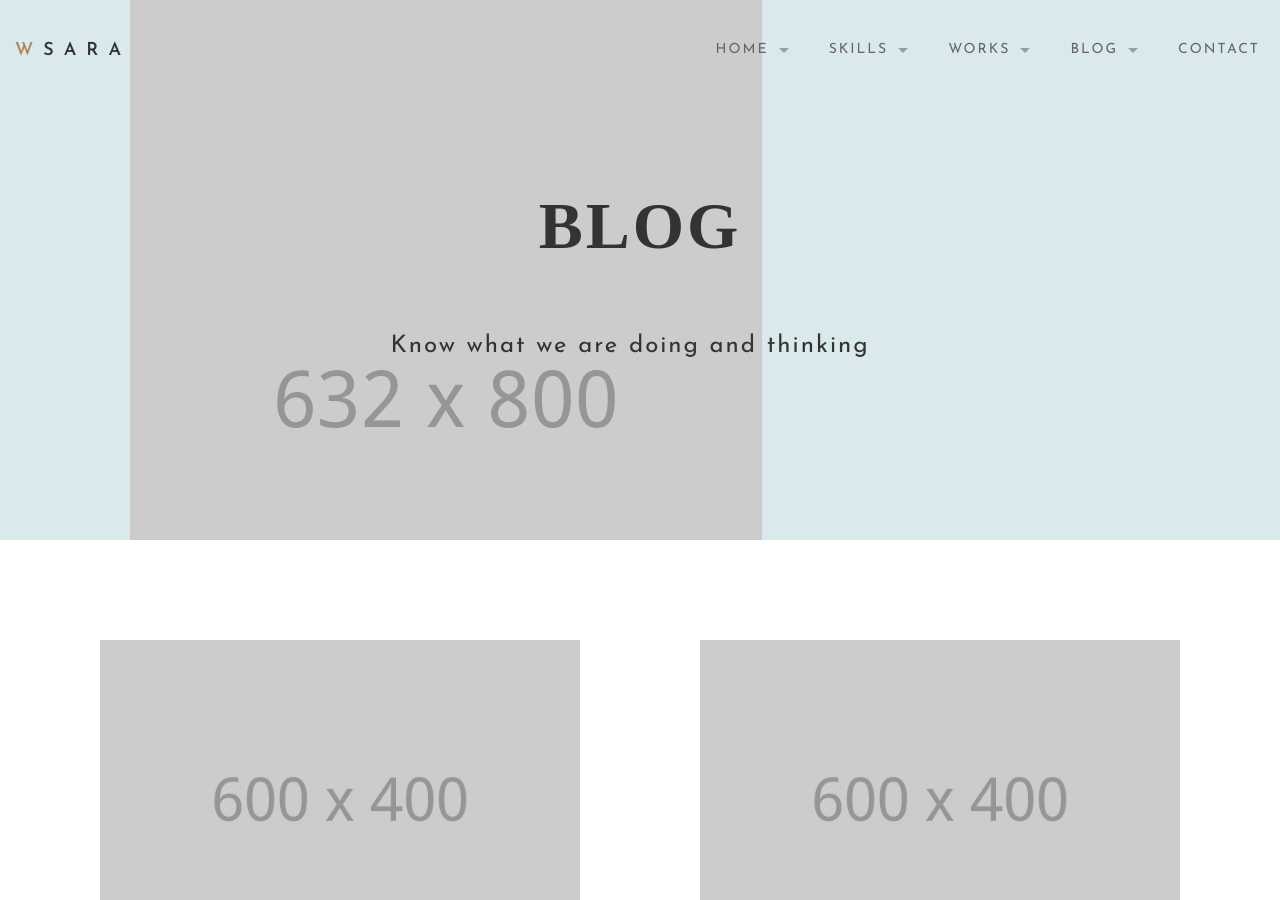
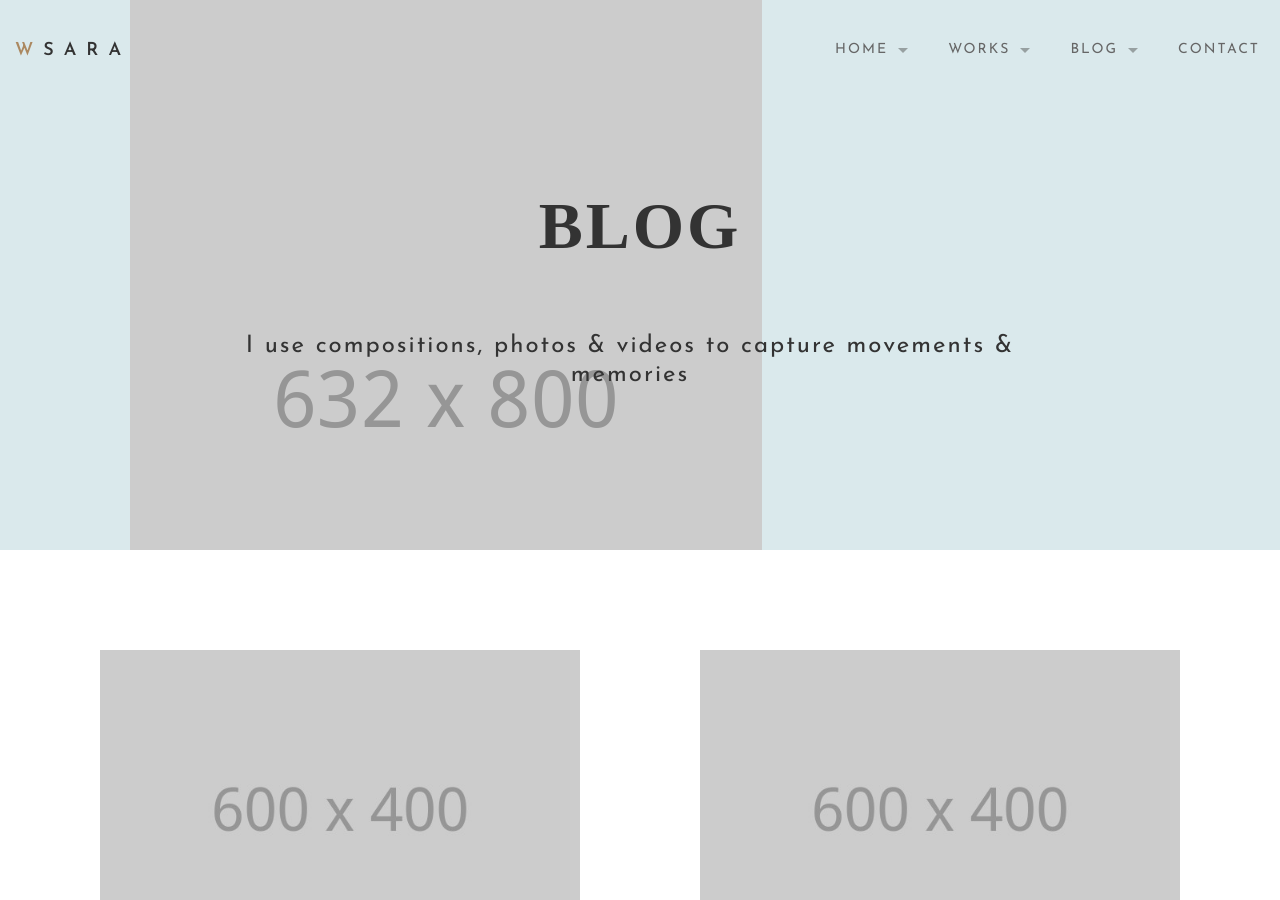
Before and after one commit to sarawh/sarawh.github.io, a Jekyll site: the page built from blog/index.html, in a window 1280 px wide and 900 px high. Built offline with Jekyll 4.4.1, drawn with Linux system fonts in a browser that asks for light colours; some web fonts are replaced; the list of posts is cut into pages by our own code.

Commit message:
change nav.yml

```diff
--- a/_data/nav.yml
+++ b/_data/nav.yml
@@ -4,19 +4,21 @@
   children:
     - name: Introduction
       path: index.html
-    - name: Personality
-      path: personality.html
     - name: Education
       path: education.html
+    - name: Qualification
+      path: personality.html
+    - name: More Skills
+      path: services-2.html
 
-- name: Skills
-  path: about-sara.html
-  section_id: pages
-  children:
-    - name: About Sara
-      path: services-2.html
-    - name: Working Skills
-      path: working-skill.html
+# - name: Skills
+#   path: about-sara.html
+#   section_id: pages
+#   children:
+#     - name: About Sara
+#       path: services-2.html
+#     - name: Working Skills
+#       path: working-skill.html
 
 - name: Works
   path: portfolio-professional-work.html
@@ -35,7 +37,7 @@
   path: portfolio-for-interests.html
   section_id: blog
   children:
-    - name: My Diaries
+    - name: Digital Diary
       path: blog/
     # - name: My Journal
     #   path: 2019-02-06-blog.md
--- a/_layouts/blog.html
+++ b/_layouts/blog.html
@@ -14,7 +14,7 @@
   <div class="row">
     <div class="medium-9 medium-centered columns">
       <div class="header-quote">
-        <p>Know what we are doing and thinking</p>
+        <p>I use compositions, photos & videos to capture movements & memories</p>
       </div>
     </div>
   </div>
```
Also changed, not shown: images/weddingbackground.JPEG (added).
